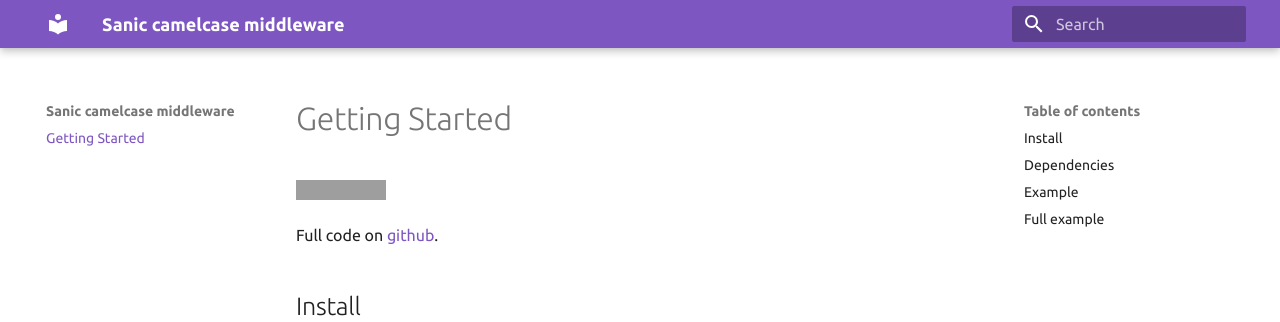
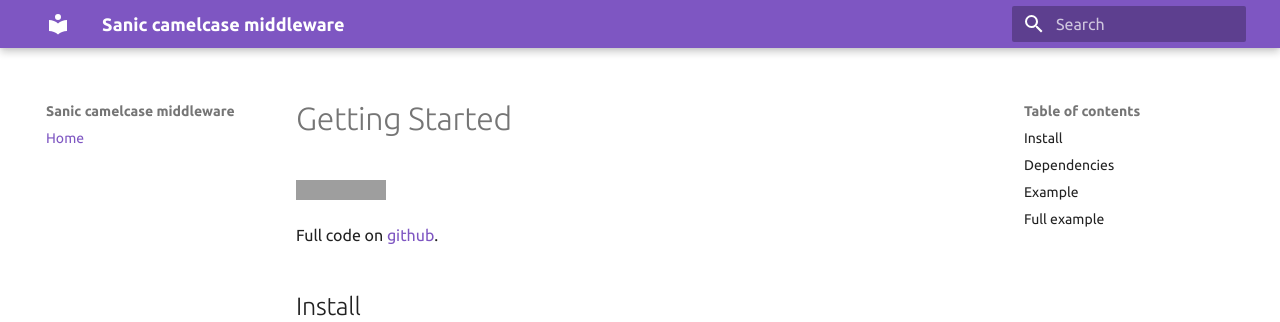
Before and after one commit to nf1s/sanic-camelcase-middleware, an MkDocs documentation site: the page built from docs/index.md, in a window 1280 px wide. Shown: the top 322 px of the page. Built offline with MkDocs 1.6.1 and Material for MkDocs 9.7.7, drawn with Linux system fonts in a browser that asks for light colours; grey boxes are pictures that could not be loaded.

Commit message:
fixes mkdocs

```diff
--- a/docs/index.md
+++ b/docs/index.md
@@ -1,5 +1,5 @@
 # Getting Started
-[![CircleCI](https://circleci.com/gh/ahmednafies/sanic_camelcase_middleware.svg?style=shield)](https://circleci.com/gh/ahmednafies/sanic_camelcase_middleware) ![](./coverage.svg)
+[![CircleCI](https://circleci.com/gh/ahmednafies/sanic_camelcase_middleware.svg?style=shield)](https://circleci.com/gh/ahmednafies/sanic_camelcase_middleware) ![](../coverage.svg)
 
 
 Full code on [github](https://github.com/ahmednafies/sanic_camelcase_middleware).
--- a/mkdocs.yml
+++ b/mkdocs.yml
@@ -1,4 +1,7 @@
 site_name: Sanic camelcase middleware
+nav:
+  - Home: index.md
+
 theme:
   name: "material"
   palette:
```
Also changed, not shown: site/404.html, site/index.html, 1 other file.
